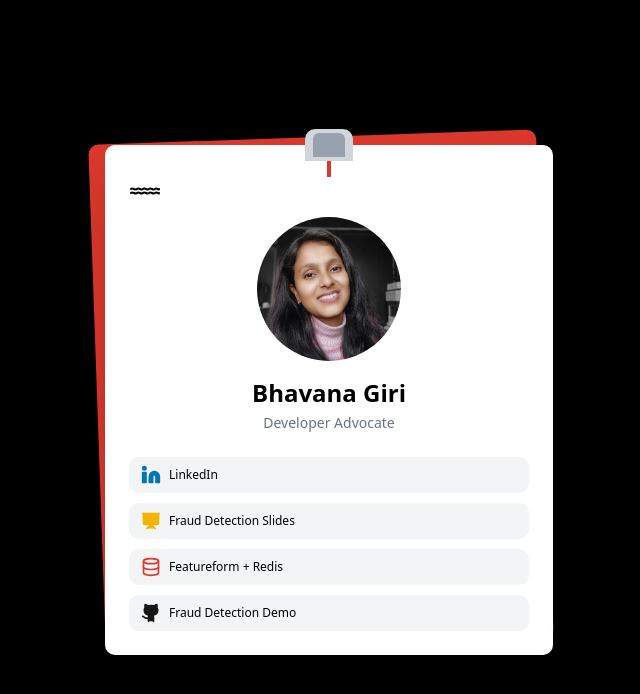
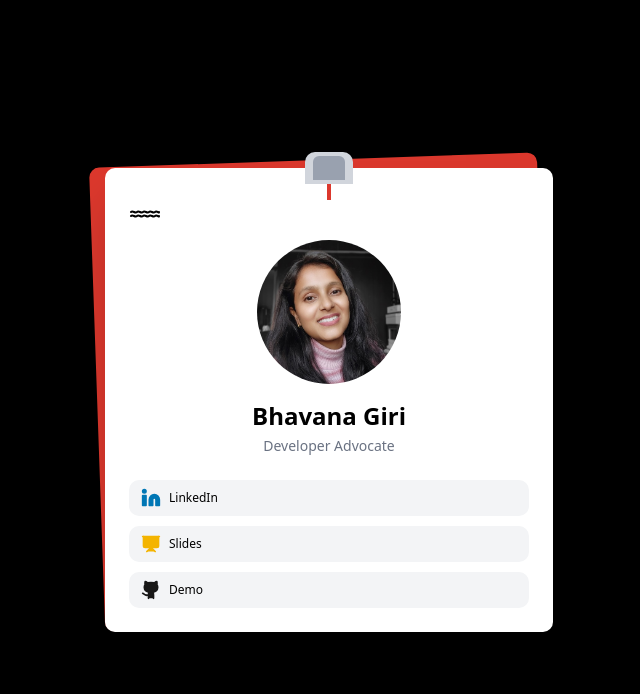
Before and after one commit to bhavana-giri/id_card, a Next.js app: page / in a window 1280 px wide. Shown: the top 694 px of the page, without its empty margins (311-951 px from the left). Built offline with nearby package versions, Linux system fonts and the light colour scheme.

Commit message:
Simplify resource tiles

```diff
--- a/app/page.tsx
+++ b/app/page.tsx
@@ -1,6 +1,6 @@
 "use client";
 
-import { Database, Github, Linkedin, Presentation } from "lucide-react";
+import { Github, Linkedin, Presentation } from "lucide-react";
 import Image from "next/image";
 
 async function trackClick(linkId: string) {
@@ -107,36 +107,25 @@ export default function Home() {
                     rel="noopener noreferrer"
                     onClick={() => trackClick('fraud-detection-slides')}
                     className="flex items-center gap-2 px-3 py-2 rounded-lg bg-gray-100 hover:bg-gray-200 transition-colors"
-                    aria-label="Fraud detection slides"
+                    aria-label="Slides"
                   >
                     <Presentation className="w-5 h-5 text-[#F4B400]" fill="#F4B400" />
-                    <span className="text-xs font-medium text-black">Fraud Detection Slides</span>
+                    <span className="text-xs font-medium text-black">Slides</span>
                   </a>
                 </div>
 
-                {/* Second Row - GitHub Repos */}
+                {/* Second Row - GitHub Repo */}
                 <div className="flex flex-col gap-2.5">
-                  <a
-                    href="https://featureform.com/"
-                    target="_blank"
-                    rel="noopener noreferrer"
-                    onClick={() => trackClick('featureform')}
-                    className="flex items-center gap-2 px-3 py-2 rounded-lg bg-gray-100 hover:bg-gray-200 transition-colors"
-                    aria-label="Featureform"
-                  >
-                    <Database className="w-5 h-5 text-[#DC382D]" />
-                    <span className="text-xs font-medium text-black">Featureform + Redis</span>
-                  </a>
                   <a
                     href="https://github.com/redis/redis-iris-demos"
                     target="_blank"
                     rel="noopener noreferrer"
                     onClick={() => trackClick('fraud-detection-demo')}
                     className="flex items-center gap-2 px-3 py-2 rounded-lg bg-gray-100 hover:bg-gray-200 transition-colors"
-                    aria-label="Fraud detection demo repository"
+                    aria-label="Demo repository"
                   >
                     <Github className="w-5 h-5 text-[#181717]" fill="#181717" />
-                    <span className="text-xs font-medium text-black">Fraud Detection Demo</span>
+                    <span className="text-xs font-medium text-black">Demo</span>
                   </a>
                 </div>
               </div>
```
